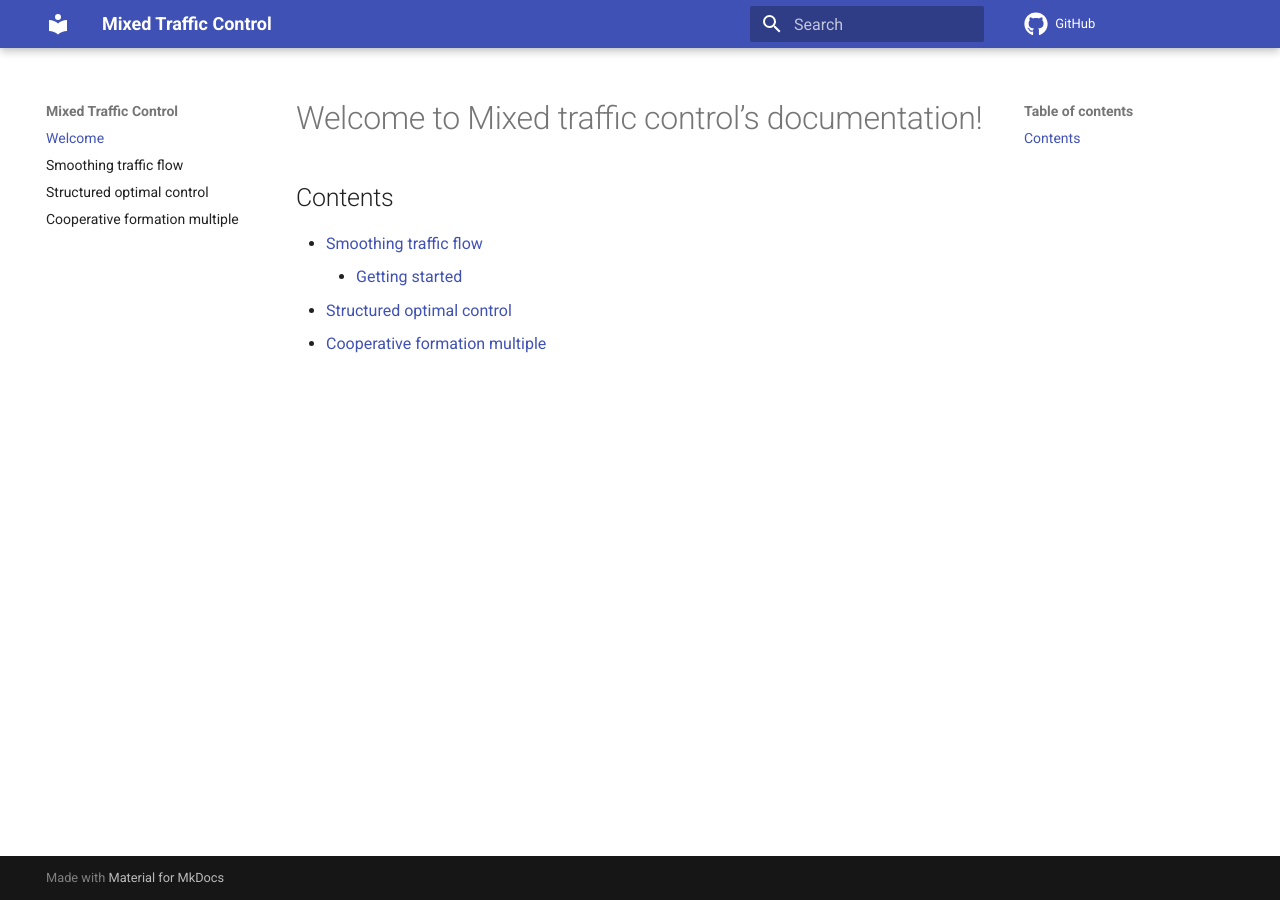
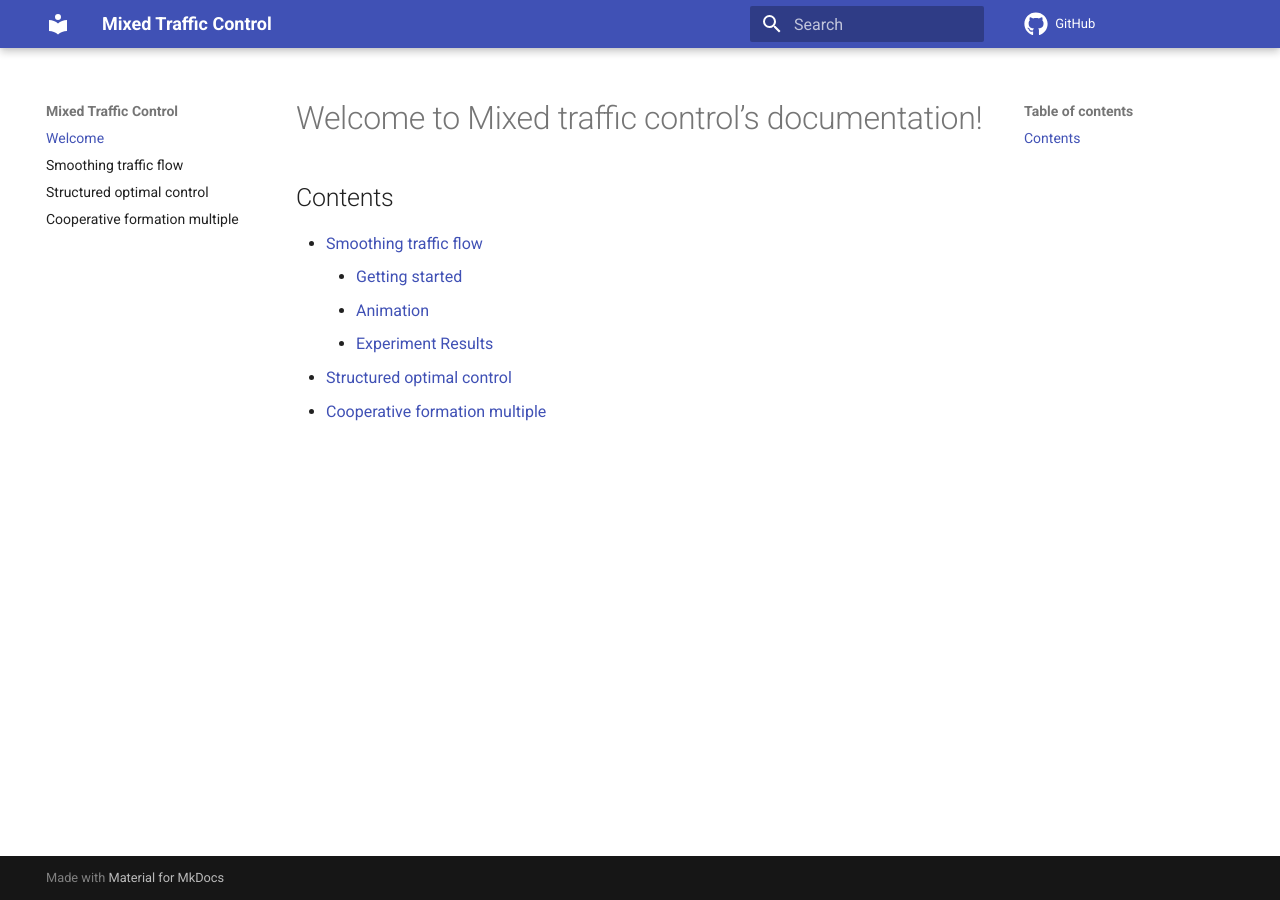
Before and after one commit to soc-ucsd/mixed-traffic, an MkDocs documentation site: the page built from docs/index.md, in a window 1280 px wide. Built offline with MkDocs 1.6.1 and Material for MkDocs 9.7.7, drawn with Linux system fonts in a browser that asks for light colours; comment, search, counter and statistics services are not loaded.

Commit message:
Update index.md

```diff
--- a/docs/index.md
+++ b/docs/index.md
@@ -3,6 +3,8 @@
 ## Contents
 
 - [Smoothing traffic flow](smoothing_traffic_flow.md)
-    - [Getting started](smoothing_traffic_flow.md#Implementation)
+    - [Getting started](smoothing_traffic_flow.md#Getting Started)
+    - [Animation](smoothing_traffic_flow.md#Animation)
+    - [Experiment Results](smoothing_traffic_flow.md#Experiment Results)
 * [Structured optimal control](structured_optimal_control.md)
 * [Cooperative formation multiple](cooperative_formation_multiple.md)
```
